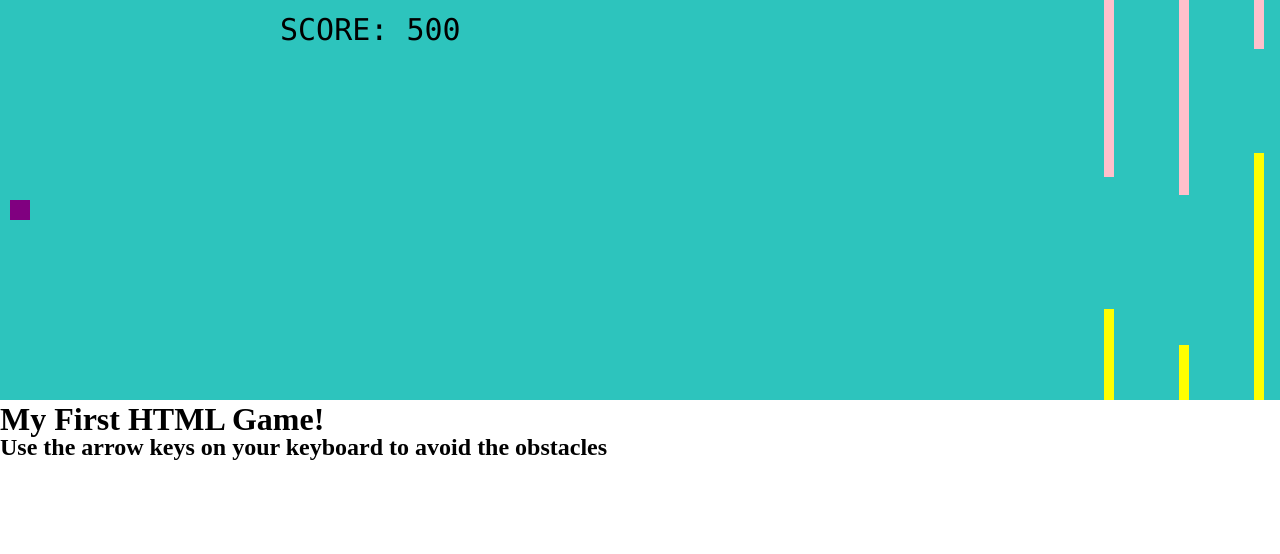
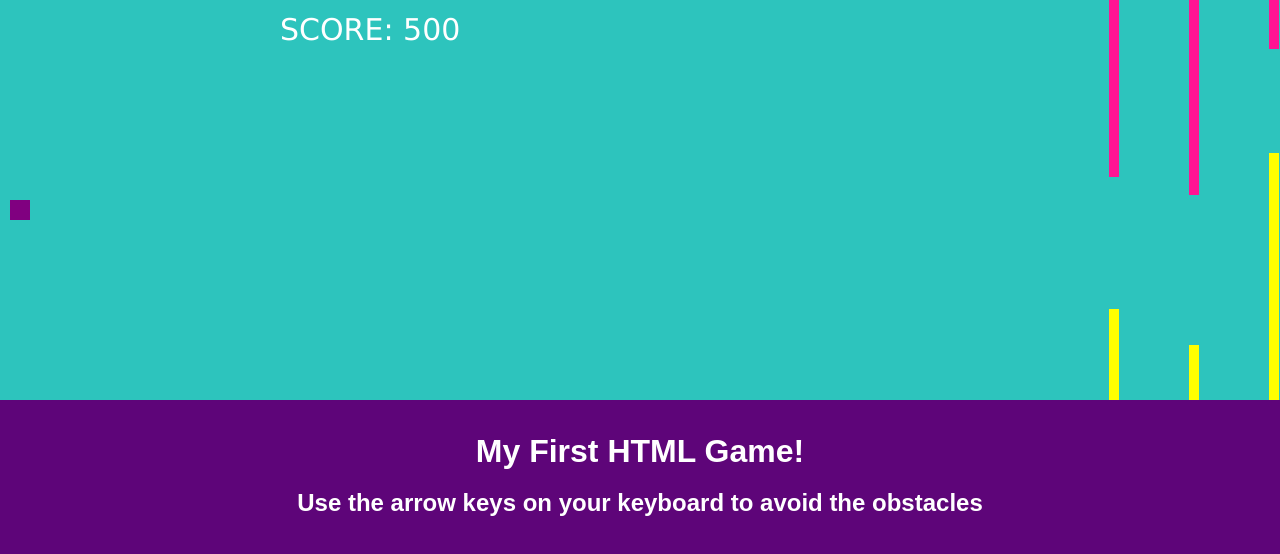
Before and after one commit to mahreenq/HTML-Game, a website: page index.html in a window 1280 px wide. Drawn offline with nearby package versions, Linux system fonts and the light colour scheme.

Commit message:
styling changes

```diff
--- a/index.html
+++ b/index.html
@@ -26,8 +26,8 @@
       <button onmousedown="movedown()" onmouseup="stopMove()" ontouchstart="movedown()">DOWN</button>
       <button onmousedown="moveleft()" onmouseup="stopMove()" ontouchstart="moveleft()">LEFT</button>
       <button onmousedown="moveright()" onmouseup="stopMove()" ontouchstart="moveright()">RIGHT</button> -->
-      <h1>My First HTML Game! </h1>
-      <h2>Use the arrow keys on your keyboard to avoid the obstacles</h2>
+      <h1 class=" padding-top-med text-align-center">My First HTML Game! </h1>
+      <h2 class=" padding-top-med text-align-center">Use the arrow keys on your keyboard to avoid the obstacles</h2>
     </header>
 
       <main>
--- a/src/js/babelify.js
+++ b/src/js/babelify.js
@@ -6,11 +6,13 @@
 var myGamePiece;
 var myObstacles = [];
 var myScore;
+var gameOver;
 
 function startGame() {
     myGamePiece = new component(20, 20, "purple", 10, 200);
     myObstacle = new component(10, 200, "yellow", 300, 120);
-    myScore = new component("30px", "Consolas", "black", 280, 40, "text");
+    myScore = new component("30px", "Verdana", "white", 280, 40, "text");
+    gameOver = new component("30px", "Verdana", "white", 280, 40, "text");
     myGameArea.start();
 }
 
@@ -91,13 +93,14 @@
     for (i = 0; i < myObstacles.length; i += 1) {
         if (myGamePiece.crashWith(myObstacles[i])) {
             myGameArea.stop();
+            console.log('game over');
             return;
         }
     }
     myGameArea.clear();
     myGameArea.frameNo += 1;
     myGameArea.frameNo += 1;
-    if (myGameArea.frameNo == 1 || everyinterval(150)) {
+    if (myGameArea.frameNo == 1 || everyinterval(160)) {
         x = myGameArea.canvas.width;
         minHeight = 20;
         maxHeight = 200;
@@ -105,7 +108,7 @@
         minGap = 60;
         maxGap = 200;
         gap = Math.floor(Math.random() * (maxGap - minGap + 1) + minGap);
-        myObstacles.push(new component(10, height, "pink", x, 0));
+        myObstacles.push(new component(10, height, "deeppink", x, 0));
         myObstacles.push(new component(10, x - height - gap, "yellow", x, height + gap));
     }
 
--- a/src/js/index.js
+++ b/src/js/index.js
@@ -3,11 +3,13 @@
 var myGamePiece;
 var myObstacles = [];
 var myScore;
+var gameOver;
 
 function startGame() {
     myGamePiece = new component(20, 20, "purple", 10, 200);
     myObstacle = new component(10, 200, "yellow", 300, 120);
-    myScore = new component("30px", "Consolas", "black", 280, 40, "text");
+    myScore = new component("30px", "Verdana", "white", 280, 40, "text");
+    gameOver = new component("30px", "Verdana", "white", 280, 40, "text");
     myGameArea.start();
 }
 
@@ -81,6 +83,7 @@
            crash = false;
         }
         return crash;
+
     }
 }
 
@@ -89,13 +92,14 @@
     for (i = 0; i < myObstacles.length; i += 1) {
         if (myGamePiece.crashWith(myObstacles[i])) {
             myGameArea.stop();
+            console.log('game over');
             return;
         }
     }
     myGameArea.clear();
     myGameArea.frameNo += 1;
     myGameArea.frameNo += 1;
-    if (myGameArea.frameNo == 1 || everyinterval(150)) {
+    if (myGameArea.frameNo == 1 || everyinterval(160)) {
         x = myGameArea.canvas.width;
         minHeight = 20;
         maxHeight = 200;
@@ -103,7 +107,7 @@
         minGap = 60;
         maxGap = 200;
         gap = Math.floor(Math.random()*(maxGap-minGap+1)+minGap);
-        myObstacles.push(new component(10, height, "pink", x, 0));
+        myObstacles.push(new component(10, height, "deeppink", x, 0));
         myObstacles.push(new component(10, x - height - gap, "yellow", x, height + gap));
     }
 
--- a/src/scss/font.scss
+++ b/src/scss/font.scss
@@ -5,3 +5,7 @@
 // 	font-family: ENTER_FONT_NAME;
 // 	src: url("../src/assets/fonts/FONT_NAME_HERE");
 // }
+
+body{
+    font-family: Arial, Helvetica, sans-serif;
+}
--- a/src/scss/page.scss
+++ b/src/scss/page.scss
@@ -9,6 +9,11 @@
 }
 
 canvas {
-    border: 1px solid #d3d3d3;
+    border: 10px solid #d3d3d3;
     background-color: #2dc4bd;
 }
+
+body{
+    background-color: rgb(94, 5, 121);
+    color: white;
+}
```
Also changed, not shown: build/css/main.css, build/js/bundle.js.
